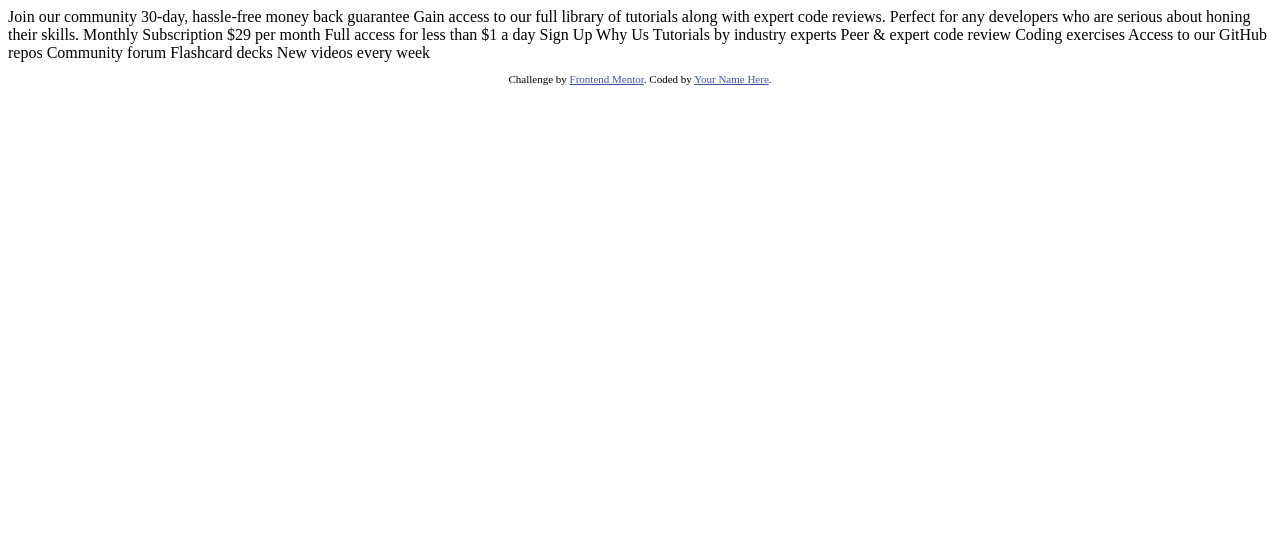
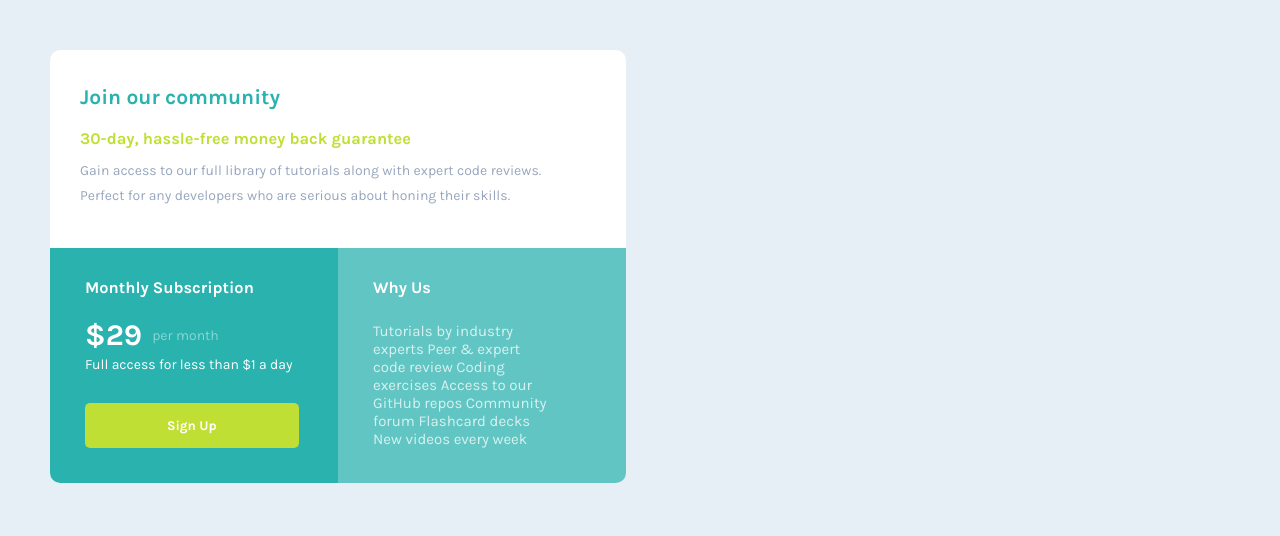
Before and after one commit to Moegamat-Khalid-Ryklief/single-price-grid-component, a plain HTML site: page index.html in a window 1280 px wide. Drawn offline with Linux system fonts and the light colour scheme.

Commit message:
Update 10/07/2023 20:29

```diff
--- a/index.html
+++ b/index.html
@@ -13,25 +13,46 @@
     .attribution { font-size: 11px; text-align: center; }
     .attribution a { color: hsl(228, 45%, 44%); }
   </style>
+  <link rel="stylesheet" href="./styles/styles.css" type="text/css">
+  <link rel="preconnect" href="https://fonts.googleapis.com">
+  <link rel="preconnect" href="https://fonts.gstatic.com" crossorigin>
+  <link href="https://fonts.googleapis.com/css2?family=Big+Shoulders+Display:wght@700&family=Karla:wght@400;700&family=Lexend+Deca&family=Poppins:wght@200;400;600&family=Red+Hat+Display:wght@500;700;900&family=Roboto:wght@400;500;700&display=swap" rel="stylesheet">
 </head>
-<body>
-  Join our community
+<body style="background-color: hsl(204, 43%, 93%); font-family: Karla; font-weight: 400; color: hsl(218, 22%, 67%); font-size: 14px; padding: 50px;">
+<div style="display: grid; grid-template-columns: 1fr; max-width: 576px; background-color: white; border-radius: 10px;">
+  <div style="display: grid; grid-template-columns: 1fr; padding: 35px 40px 30px 30px; margin-bottom: 10px;">
+    <h2 style="color: hsl(179, 62%, 43%);">Join our community</h2>
 
-  30-day, hassle-free money back guarantee
+    <h3 style="color: hsl(71, 73%, 54%); margin-top: 20px;" >30-day, hassle-free money back guarantee</h3>
 
-  Gain access to our full library of tutorials along with expert code reviews.
+    <p style="line-height: 25px; margin-top: 10px;">Gain access to our full library of tutorials along with expert code reviews.
       Perfect for any developers who are serious about honing their skills.
+    </p>
+  </div>
 
-  Monthly Subscription
+  <div style="display: grid; grid-template-columns: 1fr 1fr;">
+    <div style="background-color: hsl(179, 62%, 43%); padding: 30px 35px 35px; color: white; border-bottom-left-radius: 10px;">
 
-  &dollar;29 per month
+      <h3 style="margin-bottom: 20px;">Monthly Subscription</h3>
+      <div style="display: flex; flex-direction: row; align-items: center;">
+        <p style="font-weight: bold; font-size: 30px; margin-right: 8px;">
+          &dollar;29</p>
+        <p style=" color: rgba(255, 255, 255, 0.459); margin-left: 2px; ">per month</p>
+      </div>
 
-  Full access for less than &dollar;1 a day
 
+
+      <p style="margin-top: 3px; margin-bottom: 10px;">Full access for less than &dollar;1 a day</p>
+
+      <button style="width: 98%; padding: 15px; font-family: Karla; color: white; font-weight: bold; background-color: hsl(71, 73%, 54%); border: none; border-radius: 5px; margin-top: 20px;">
         Sign Up
+      </button>
 
-  Why Us
+    </div>
+    <div style="background-color: hsla(179, 62%, 43%, 0.74); padding: 30px 75px 35px 35px; color: white; border-bottom-right-radius: 10px; ">
+      <h3 style="margin-bottom: 25px;">Why Us</h3>
 
+      <p style="font-size: 15px; line-height: 18px; color: rgba(255, 255, 255, 0.747);">
         Tutorials by industry experts
       Peer &amp; expert code review
       Coding exercises
@@ -39,12 +60,11 @@
       Community forum
       Flashcard decks
       New videos every week
+      </p>
+    </div>
+  </div>
+</div>
 
-  <footer>
-    <p class="attribution">
-      Challenge by <a href="https://www.frontendmentor.io?ref=challenge" target="_blank">Frontend Mentor</a>.
-      Coded by <a href="#">Your Name Here</a>.
-    </p>
-  </footer>
+
 </body>
 </html>
--- /dev/null
+++ b/styles/styles.css
@@ -0,0 +1,4 @@
+*{
+  margin: 0;
+  padding: 0;
+}
```
Lines whose indentation alone changed are shown as unchanged.
